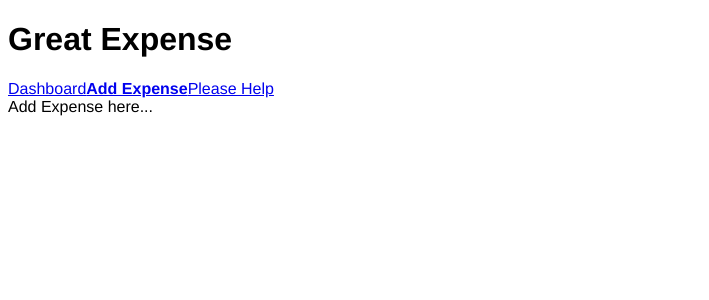
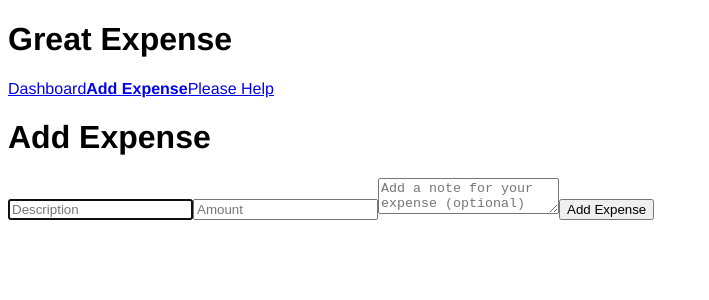
Before and after one commit to jncameron/greatExpense, a React app: page /create in a window 1280 px wide. Shown: the top 300 px of the page, without its empty margins (0-709 px from the left). Built offline with nearby package versions, Linux system fonts and the light colour scheme.

Commit message:
add new expense form

```diff
--- a/src/components/AddExpensePage.js
+++ b/src/components/AddExpensePage.js
@@ -1,9 +1,13 @@
 import React, { Component } from 'react';
+import ExpenseForm from './ExpenseForm';
 
 class AddExpensePage extends Component {
   render() {
     return(
-      <div>Add Expense here...</div>
+      <div>
+        <h1>Add Expense</h1>
+        <ExpenseForm />
+      </div>
     )
   }
 }
--- /dev/null
+++ b/src/components/ExpenseForm.js
@@ -0,0 +1,52 @@
+import React from 'react';
+
+export default class ExpenseForm extends React.Component {
+  state = {
+    description: '',
+    note: '',
+    amount: ''
+  };
+  onDescriptionChange = (e) => {
+    const description = e.target.value;
+    this.setState(() => ({ description }));
+  };
+  onNoteChange = (e) => {
+    const note = e.target.value;
+    this.setState(() => ({ note }));
+  };
+  onAmountChange = (e) => {
+    const amount = e.target.value;
+
+    if (amount.match(/^\d*(\.\d{0,2})?$/)) {
+      this.setState(() => ({ amount }));
+    }
+  };
+  render() {
+    return (
+      <div>
+        <form>
+          <input
+            type="text"
+            placeholder="Description"
+            autoFocus
+            value={this.state.description}
+            onChange={this.onDescriptionChange}
+          />
+          <input
+            type="text"
+            placeholder="Amount"
+            value={this.state.amount}
+            onChange={this.onAmountChange}
+          />
+          <textarea
+            placeholder="Add a note for your expense (optional)"
+            value={this.state.note}
+            onChange={this.onNoteChange}
+          >
+          </textarea>
+          <button>Add Expense</button>
+        </form>
+      </div>
+    )
+  }
+}
--- a/src/components/ExpenseListFilters.js
+++ b/src/components/ExpenseListFilters.js
@@ -1,6 +1,6 @@
 import React from 'react';
 import { connect } from 'react-redux';
-import { setTextFilter } from '../actions/filters';
+import { setTextFilter, sortByAmount, sortByDate } from '../actions/filters';
 
 const ExpenseListFilters = (props) => (
   <div>
@@ -8,6 +8,12 @@ const ExpenseListFilters = (props) => (
       props.dispatch(setTextFilter(e.target.value));
 
     }}/>
+    <select value={props.filters.sortBy} onChange={(e) => {
+      console.log(e.target.value)
+      e.target.value === 'date' ? props.dispatch(sortByDate()) : props.dispatch(sortByAmount())}}>
+      <option value="date">Date</option>
+      <option value="amount">Amount</option>
+    </select>
   </div>
 );
 
--- a/src/index.js
+++ b/src/index.js
@@ -9,13 +9,9 @@ import getVisibleExpenses from './selectors/expenses';
 
 const store = configureStore();
 
-store.dispatch(addExpense({ description: 'Water bill', note:'for water', amount:1500}));
-store.dispatch(addExpense({ description: 'Phone bill', note:'for phone', amount:7000}));
-
-store.dispatch(setTextFilter('water'));
-setTimeout(() => {
-  store.dispatch(
-  setTextFilter('bill'))},3000);
+store.dispatch(addExpense({ description: 'Water bill', note:'for water', amount:1500, createdAt: 9000}));
+store.dispatch(addExpense({ description: 'Phone bill', note:'for phone', amount:7000, createdAt: 1000}));
+store.dispatch(addExpense({ description: 'Rent', note:'for water', amount:109500}));
 
 
 const state = store.getState();
```
